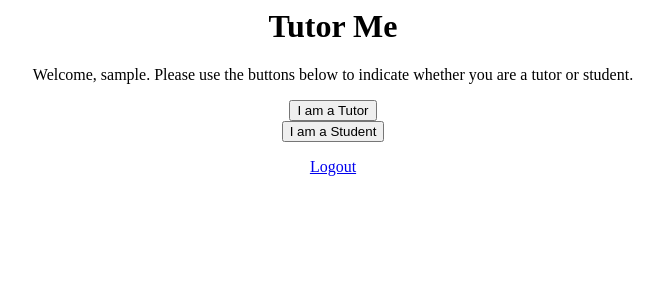
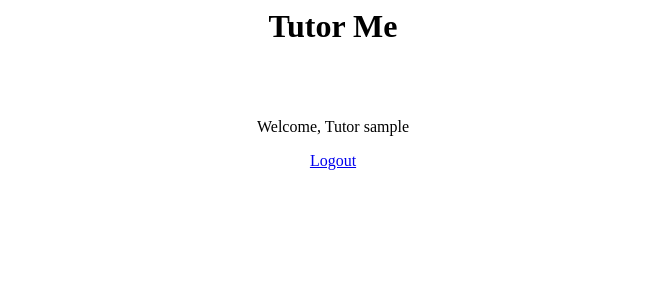
Before and after one commit to kaukabrizvi/tutorlink, a Django app: page / in a window 1280 px wide. Shown: the top 300 px of the page, without its empty margins (307-971 px from the left). Run offline with Django 4.2, Linux system fonts and the light colour scheme; a user stored in the database is signed in; tables that the repository leaves empty hold one stand-in row (values such as "Sample post"); some libraries are stand-ins or nearby versions.

Commit message:
Sign in Fix
The sign in now shows the value of whether the user is a tutor or student

```diff
--- a/mainapp/templates/mainapp/landing_page.html
+++ b/mainapp/templates/mainapp/landing_page.html
@@ -7,13 +7,13 @@
     </head>
     <body>
     <h1><center>Tutor Me</center></h1>
-    {% if user.is_tutor %}
-        Bruce is Tutor
-    {% endif %}
     {% if user.is_authenticated %}
-        {% if user.is_tutor %}
+        {% for profile in Profiles %}
+        <br></br>
+            {% if profile.user.email|stringformat:"s" == user.email|stringformat:"s" %}
+                {% if profile.is_tutor %}
                     <center><p>Welcome, Tutor {{ user.username }}</p></center>
-        {% elif user.is_student %}
+                {% elif profile.is_student %}
                     <center><p>Welcome, Student {{ user.username }}</p></center>
                 {% else %}
                     <center><p>Welcome, {{ user.username }}. Please use the buttons below to indicate whether you are a tutor or student.</p></center>
@@ -23,6 +23,8 @@
                         <center><button class= "btn btn-info" name="studentbtn" type="submit">I am a Student</button></center>
                     </form>
                 {% endif %}
+            {% endif %}
+        {% endfor %}
         <center><a href="accounts/logout/" class="btn btn-primary stretched-link">Logout</a></center>
     {% else %}
         <p><center>Welcome to TutorLink! Please login using the button below.</center></p>
--- a/mainapp/views.py
+++ b/mainapp/views.py
@@ -3,17 +3,23 @@ from django.http import HttpResponse, HttpResponseRedirect
 from django.views import generic
 from django.urls import reverse
 from django.shortcuts import redirect
+from .models import Profile
 # Create your views here.
 
 
 def index(request):
-    return render(request,"mainapp/landing_page.html")
+    user = Profile.objects.all()
+    context = {
+        "Profiles" : user
+    }
+    return render(request,"mainapp/landing_page.html",context)
 
 #Assigns user type
 def assignUserType(request):
     if "tutorbtn" in request.POST:
         theUser = request.user
-        theUser.is_tutor = True
+        print(theUser.username)
+        theUser
         theUser.save()
         print(theUser.is_tutor)
         return redirect('index')
--- a/tutorlink/settings.py
+++ b/tutorlink/settings.py
@@ -158,7 +158,7 @@ SOCIALACCOUNT_PROVIDERS = {
         }
     }
 }
-SITE_ID = 3
+SITE_ID = 4
 
 LOGIN_REDIRECT_URL = '/'
 LOGOUT_REDIRECT_URL = '/'
```
Lines whose indentation alone changed are shown as unchanged.
